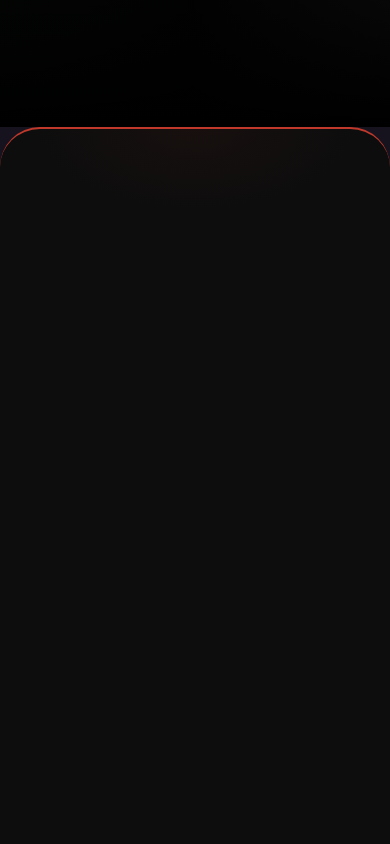
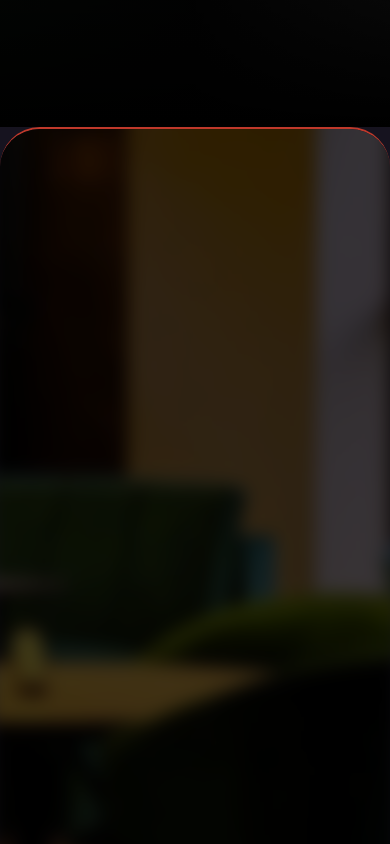
Before and after one commit to SadmanMahi67/yokoso-website, a React (Vite) app: page / in a window 390 px wide. Shown: the part 10100-10944 px from the top of the page. Built offline with nearby package versions, Linux system fonts and the light colour scheme; a web font is replaced by a local one.

Commit message:
feat: initialize restaurant website with App structure and Sakura animation component

```diff
--- a/src/App.jsx
+++ b/src/App.jsx
@@ -491,7 +491,7 @@ const Menu = () => {
   const filteredMenu = menuData.filter(item => item.category === activeTab);
 
   return (
-    <section id="menu" className="py-32 px-6 md:px-12 bg-ember section-divider">
+    <section id="menu" className="py-32 px-6 md:px-12 section-divider" style={{ backgroundColor: '#0D0D0D' }}>
       <div className="max-w-6xl mx-auto">
         <SectionTitle title="Our Menu" />
 
@@ -580,7 +580,7 @@ const Gallery = () => {
   }, []);
 
   return (
-    <section id="dishes" ref={galRef} className="py-24 px-6 md:px-12" style={{ background: 'linear-gradient(to bottom, #000000, #051108, #000000)' }}>
+    <section id="dishes" ref={galRef} className="py-24 px-6 md:px-12" style={{ backgroundColor: '#0D0D0D' }}>
       <div className="max-w-6xl mx-auto">
         <SectionTitle title="Featured Dishes" underlineColor="text-[#9CAF88]" />
 
@@ -830,9 +830,9 @@ const GuestExperience = () => {
   }, []);
 
   return (
-    <section id="reviews" ref={compRef} className="py-32 bg-[#16131F] overflow-hidden relative guest-experience-sec">
-      {/* Background radial gradient glow */}
-      <div className="absolute inset-0 pointer-events-none z-0" style={{ background: 'radial-gradient(ellipse 80% 60% at 50% 50%, rgba(192,57,43,0.05) 0%, transparent 70%)' }}></div>
+    <section id="reviews" ref={compRef} className="py-32 overflow-hidden relative guest-experience-sec" style={{ backgroundColor: '#0D0D0D' }}>
+      {/* Background radial gradient glow removed */}
+      <div className="absolute inset-0 pointer-events-none z-0"></div>
 
       <div className="max-w-6xl mx-auto px-6 mb-20 relative z-10 flex flex-col items-center text-center">
         {/* Brush stroke instead of TESTIMONIALS */}
@@ -1101,9 +1101,9 @@ const Footer = () => {
   }, []);
 
   return (
-    <footer ref={footerRef} className="bg-[#0D0D0D] border-t-2 border-torii rounded-t-[2.5rem] pt-24 pb-12 relative z-30 overflow-hidden">
-      {/* Radial Background Glow */}
-      <div className="absolute inset-x-0 top-0 h-[300px] pointer-events-none z-0" style={{ background: 'radial-gradient(ellipse 60% 40% at 50% 0%, rgba(192,57,43,0.06) 0%, transparent 70%)' }}></div>
+    <footer ref={footerRef} className="border-t-2 border-torii rounded-t-[2.5rem] pt-24 pb-12 relative z-30 overflow-hidden">
+      {/* Radial Background Glow removed */}
+      <div className="absolute inset-x-0 top-0 h-[300px] pointer-events-none z-0"></div>
 
       <div className="max-w-6xl mx-auto px-6 relative z-10">
         <div className="grid grid-cols-1 md:grid-cols-3 gap-16 md:gap-8">
--- a/src/index.css
+++ b/src/index.css
@@ -296,3 +296,29 @@ html.lenis {
 .nav-scrolled.nav-scrolled::after {
   opacity: 1;
 }
+#menu, #dishes, #reviews {
+  background: #0D0D0D !important;
+  background-image: none !important;
+}
+
+footer {
+  position: relative;
+  overflow: hidden;
+}
+
+footer::before {
+  content: '';
+  position: absolute;
+  inset: 0;
+  background-image: url('/assets/interior/475778909_599017436248167_6890027126558187800_n.jpg');
+  background-size: cover;
+  background-position: center;
+  filter: blur(8px) brightness(0.25);
+  transform: scale(1.05);
+  z-index: 0;
+}
+
+footer > * {
+  position: relative;
+  z-index: 1;
+}
```
